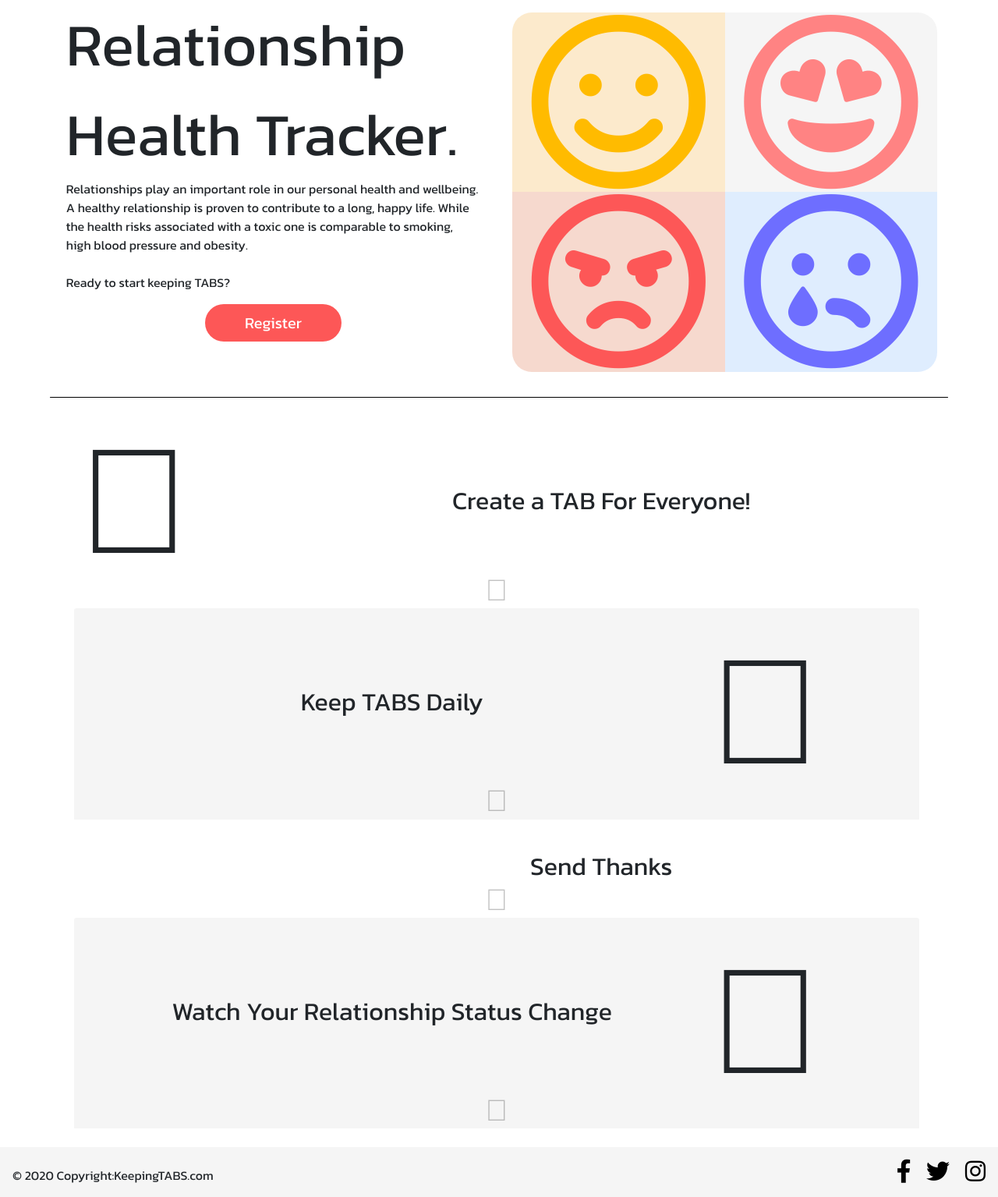
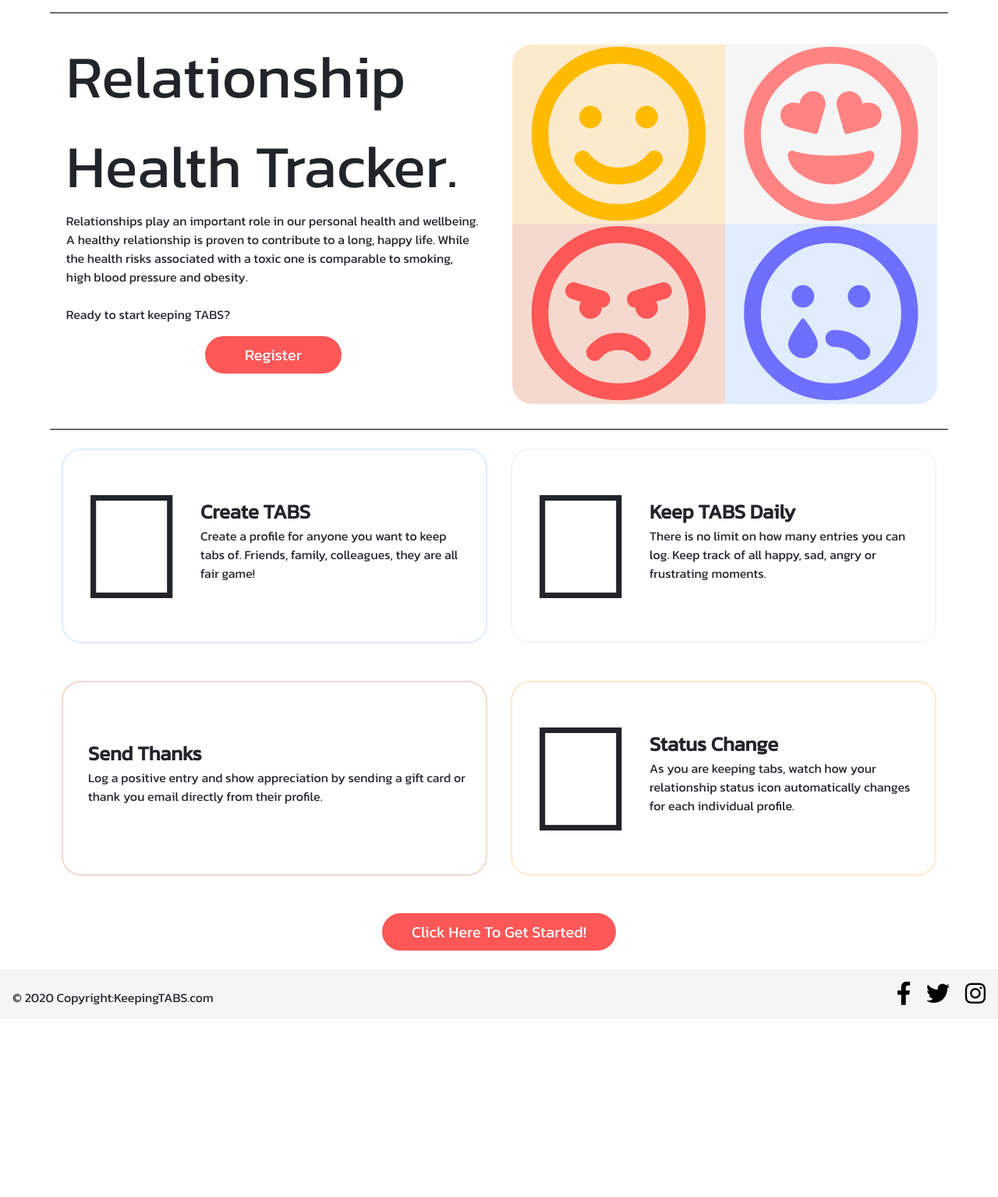
Before and after one commit to RyanRayn/Milestone-3, a Flask app: page / in a window 1280 px wide. Shown: the part 58-1593 px from the top of the page at 78% size. After the commit the page ends 1347 px from the top, so only its background shows below. Run offline with Flask 2, Linux system fonts and the light colour scheme; data that the repository does not hold is empty; some libraries are stand-ins or nearby versions.

Commit message:
deleted accordion on home page and added individual cards, started functions to pass data to homepage cards

```diff
--- a/app.py
+++ b/app.py
@@ -22,8 +22,13 @@ mongo = PyMongo(app)
 @app.route("/")
 @app.route("/home")
 def home():
+    happy = mongo.db.entries.count_documents({"entry_emotion": "happy"})
+    sad = mongo.db.entries.count_documents({"entry_emotion": "sad"})
+    angry = mongo.db.entries.count_documents({"entry_emotion": "angry"})
+    logs = mongo.db.entries.count_documents({"entry_year": "2020"})
 
-    return render_template("home.html")
+    return render_template("home.html",
+                           happy=happy, sad=sad, angry=angry, logs=logs)
 
 
 @app.route("/register", methods=["GET", "POST"])
--- a/static/css/style.css
+++ b/static/css/style.css
@@ -223,48 +223,73 @@ hr{
     color:rgb(255, 131, 131);
 }
 
-/* Home Page Accordion */
+/* Home Page Info Section */
 
 .feature-container{
     width:90%;
 }
 
+.icon-size{
+    font-size:15vw;
+}
 .fa-address-card{
-    font-size:15vw;
     --fa-primary-color:rgb(255, 187, 0);
     --fa-secondary-color:#bedbfd7e;
 }
 
 .fa-calendar-alt{
-    font-size:15vw;
     --fa-primary-color:rgb(253, 87, 87);
     --fa-secondary-color:#676b76d8;
 }
 
 .fa-hands-heart{
-    font-size:15vw;
     --fa-primary-color:rgb(253, 87, 87);
     --fa-secondary-color:#f9cf8b70;
 }
 
 .fa-thumbs-up{
-    font-size:15vw;
     --fa-primary-color:rgb(110, 110, 255);
     --fa-secondary-color:#f9cf8b70;
 }
 
-.fa-plus-circle{
-    font-size:3vw;
-    color:rgba(0, 0, 0, 0.24);
-    --fa-primary-color:white;
-    --fa-secondary-color:#676b76d8;
+.home-card-headline{
+    font-size:2vw;
 }
 
-.fa-minus-circle{
-    font-size:3vw;
-    color:rgba(0, 0, 0, 0.24);
-    --fa-primary-color:white;
-    --fa-secondary-color:#676b76d8;
+.create-tab-border{
+    border:2px solid #bedbfd7e;
+    border-radius:25px;
+    height:250px;
+}
+
+.keep-tab-border{
+    border:2px solid rgba(238, 238, 238, 0.555);
+    border-radius:25px;
+    height:250px;
+}
+
+.gift-card-border{
+    border:2px solid #ecb09979;
+    border-radius:25px;
+    height:250px;
+}
+
+.relationship-border{
+    border:2px solid #f9cf8b70;
+    border-radius:25px;
+    height:250px;
+}
+
+.register-btn-bottom{
+    background-color:rgb(253, 87, 87);
+    color:white;
+    width:300px;
+    border-radius:25px;
+}
+
+.register-btn-bottom:hover{
+    color:white;
+    background-color:#ecb099;
 }
 
 /*---------- Registration Page ----------*/
@@ -575,6 +600,10 @@ hr{
     .form-header{
         font-size:2.5em;
     }
+
+    .icon-size{
+        font-size:12em;
+    }
 }
 
 @media (min-width: 992px) {
@@ -587,3 +616,9 @@ hr{
         display:none;
     }
 }
+
+@media (max-width: 765px) {
+    .home-card-headline{
+        font-size:5vw;
+    }
+}
--- a/static/js/script.js
+++ b/static/js/script.js
@@ -2,17 +2,6 @@
 setTimeout(function() {
     $('#flash_message').fadeOut('fast');
 }, 2500);
-
-
-
-/* HOME PAGE */
-
-
-
-/* Change +,- icons for accordion on click */
-$('.icon-toggle').click(function(){
-    $(this).find('i').toggleClass('fa-plus-circle fa-minus-circle');
-});
 
 
 
--- a/templates/home.html
+++ b/templates/home.html
@@ -12,6 +12,7 @@
             </div>
         </div>
     </header>
+    <hr class="mt-3 mb-4 rounded">
 {% endif %}
 
 
@@ -171,120 +172,90 @@
 
 <hr class="black-hr my-4 rounded">
 
-<!-- Accordion -->
         <div class="container-fluid feature-container">
-            <div class="my-4 ml-3" id="accordion">
+            {% if session.user %}
 
-<!-- Create TAB Card -->
-                <div class="card border-0 collapsed" data-toggle="collapse" data-target="#collapseOne" aria-expanded="false" aria-controls="collapseOne">
-                    <div class="card-header pb-0 white border-bottom-0" id="headingOne">
             <div class="row">
-                            <div class="col-3 pl-0 pr-2">
-                                <i class="fad fa-address-card"></i>
-                            </div>
-                            <div class="col-9 d-flex align-items-center justify-content-center">
-                                <div class="form-header">
-                                Create a TAB For Everyone!
+                <div class="col-12 col-md-6 mb-4">
+                    <div class="keep-tab-border d-flex p-3">
+                        <p class="d-inline align-self-center">29</p>
                     </div>
                 </div>
-                        </div>
-                        <div class="row icon-toggle text-center m-0 p-0">
-                            <div class="col-12 pb-1">
-                                <i class="fad fa-plus-circle"></i>
-                            </div>
-                        </div>
-                    <div id="collapseOne" class="collapse" aria-labelledby="headingOne" data-parent="#accordion">
-                        <div class="card-body">
-                            Anim pariatur cliche reprehenderit, enim eiusmod high life accusamus terry richardson ad squid. 3 wolf moon officia aute, non cupidatat skateboard dolor brunch. Food truck quinoa nesciunt laborum eiusmod. Brunch 3 wolf moon tempor, sunt aliqua put a bird on it squid single-origin coffee nulla assumenda shoreditch et. Nihil anim keffiyeh helvetica, craft beer labore wes anderson cred nesciunt sapiente ea proident. Ad vegan excepteur butcher vice lomo. Leggings occaecat craft beer farm-to-table, raw denim aesthetic synth nesciunt you probably haven't heard of them accusamus labore sustainable VHS.
-                        </div>
+
+
+
+                <div class="col-12 col-md-6">
+                    <div class="create-tab-border d-flex p-3">
+
                     </div>
                 </div>
             </div>
 
-<!-- Calendar Card -->
-                <div class="card border-0 collapsed" data-toggle="collapse" data-target="#collapseTwo" aria-expanded="false" aria-controls="collapseTwo">
-                    <div class="card-header grey pb-0 border-bottom-0" id="headingTwo">
-                        <div class="row">
-                            <div class="col-9 d-flex align-items-center justify-content-center">
-                                <div class="form-header">
-                                Keep TABS Daily
+
+
+            <div class="row my-4">
+                <div class="col-12 col-md-6 mb-4">
+                    <div class="gift-card-border d-flex p-3">
+
                     </div>
                 </div>
-                            <div class="col-3 pl-1 pt-4">
-                                <i class="fad fa-calendar-alt"></i>
-                            </div>
 
-                        </div>
-                        <div class="row icon-toggle text-center m-0 p-0">
-                            <div class="col-12 pb-1">
-                                <i class="fad fa-plus-circle"></i>
+
+
+                <div class="col-12 col-md-6">
+                    <div class="relationship-border d-flex p-3">
+
                     </div>
                 </div>
             </div>
-                    <div id="collapseTwo" class="collapse" aria-labelledby="headingTwo" data-parent="#accordion">
-                        <div class="row card-body">
-                            <div class="col-12 d-flex justify-content-center">
-                                <p>Has a loved one forgotten your birthday and upset you?<br> A lazy partner make you angry again by leaving a sink full of dirty dishes?<br> Maybe a colleague surprised you with a venti soy iced caramel machiatto and it made your day.<br> Keep tabs daily and watch your relationship status change.</p>
+
+            {% else %}
+
+<!-- Create TAB Card -->
+
+            <div class="row">
+                <div class="col-12 col-md-6 mb-4">
+                    <div class="create-tab-border d-flex p-3">
+                        <i class="fad fa-address-card d-inline align-self-center icon-size"></i>
+                        <p class="d-inline ml-3 align-self-center"><span class="home-card-headline font-weight-bold">Create TABS</span><br>Create a profile for anyone you want to keep tabs of. Friends, family, colleagues, they are all fair game!</p>
                     </div>
+                </div>
+
+<!-- Calendar Card -->
+
+                <div class="col-12 col-md-6">
+                    <div class="keep-tab-border d-flex p-3">
+                        <i class="fad fa-calendar-alt d-inline align-self-center icon-size"></i>
+                        <p class="d-inline ml-3 align-self-center"><span class="home-card-headline font-weight-bold">Keep TABS Daily</span><br>There is no limit on how many entries you can log. Keep track of all happy, sad, angry or frustrating moments.</p>
                     </div>
                 </div>
             </div>
 
 <!-- Gift Card -->
-                <div class="card border-0 collapsed mt-4" data-toggle="collapse" data-target="#collapseThree" aria-expanded="false" aria-controls="collapseThree">
-                    <div class="card-header white border-bottom-0 pb-0" id="headingThree">
-                        <div class="row">
-                            <div class="col-3 pl-0 pr-1">
-                                <i class="fad fa-hands-heart"></i>
-                            </div>
-                            <div class="col-9 d-flex align-items-center justify-content-center">
-                                <div class="form-header">
-                                Send Thanks
+
+            <div class="row my-4">
+                <div class="col-12 col-md-6 mb-4">
+                    <div class="gift-card-border d-flex p-3">
+                        <i class="fad fa-hands-heart d-inline align-self-center icon-size"></i>
+                        <p class="d-inline ml-3 align-self-center"><span class="home-card-headline font-weight-bold">Send Thanks</span><br>Log a positive entry and show appreciation by sending a gift card or thank you email directly from their profile.</p>
                     </div>
                 </div>
-                        </div>
-                        <div class="row icon-toggle text-center m-0 p-0">
-                            <div class="col-12 pb-1">
-                                <i class="fad fa-plus-circle"></i>
-                            </div>
-                        </div>
-                    </div>
-                    <div id="collapseThree" class="collapse" aria-labelledby="headingThree" data-parent="#accordion">
-                        <div class="card-body">
-                            Anim pariatur cliche reprehenderit, enim eiusmod high life accusamus terry richardson ad squid. 3 wolf moon officia aute, non cupidatat skateboard dolor brunch. Food truck quinoa nesciunt laborum eiusmod. Brunch 3 wolf moon tempor, sunt aliqua put a bird on it squid single-origin coffee nulla assumenda shoreditch et. Nihil anim keffiyeh helvetica, craft beer labore wes anderson cred nesciunt sapiente ea proident. Ad vegan excepteur butcher vice lomo. Leggings occaecat craft beer farm-to-table, raw denim aesthetic synth nesciunt you probably haven't heard of them accusamus labore sustainable VHS.
+
+<!-- Relationship Status Card -->
+
+                <div class="col-12 col-md-6">
+                    <div class="relationship-border d-flex p-3">
+                        <i class="fad fa-thumbs-up d-inline align-self-center icon-size"></i>
+                        <p class="d-inline ml-3 align-self-center"><span class="home-card-headline font-weight-bold">Status Change</span><br>As you are keeping tabs, watch how your relationship status icon automatically changes for each individual profile.</p>
                     </div>
                 </div>
             </div>
 
-<!-- Relationship Status Card -->
-                <div class="card border-0 collapsed" data-toggle="collapse" data-target="#collapseFour" aria-expanded="false" aria-controls="collapseFour">
-                    <div class="card-header grey pb-0 border-bottom-0" id="headingFour">
-                        <div class="row">
-                            <div class="col-9 d-flex align-items-center justify-content-center">
-                                <div class="form-header">
-                                Watch Your Relationship Status Change
+
+            <div class="row d-flex justify-content-center my-4">
+                <a href="{{ url_for('register') }}" class="btn btn-lg register-btn-bottom text-center">Click Here To Get Started!</a>
             </div>
-                            </div>
-                            <div class="col-3 pl-1 pt-4">
-                                <i class="fad fa-thumbs-up"></i>
-                            </div>
-
-                        </div>
-                        <div class="row icon-toggle text-center m-0 p-0">
-                            <div class="col-12 pb-1">
-                                <i class="fad fa-plus-circle"></i>
-                            </div>
-                        </div>
-                    </div>
-                    <div id="collapseFour" class="collapse" aria-labelledby="headingFour" data-parent="#accordion">
-                        <div class="row card-body">
-                            <div class="col-12 d-flex justify-content-center">
-                                <p>Has a loved one forgotten your birthday and upset you?<br> A lazy partner make you angry again by leaving a sink full of dirty dishes?<br> Maybe a colleague surprised you with a venti soy iced caramel machiatto and it made your day.<br> Keep tabs daily and watch your relationship status change.</p>
-                            </div>
-                        </div>
-                    </div>
-                </div>
-            </div>
+            {% endif %}
         </div>
     </div>
 
```
Also changed, not shown: templates/profile.html (+4 -4 lines). Lines whose indentation alone changed are shown as unchanged.
